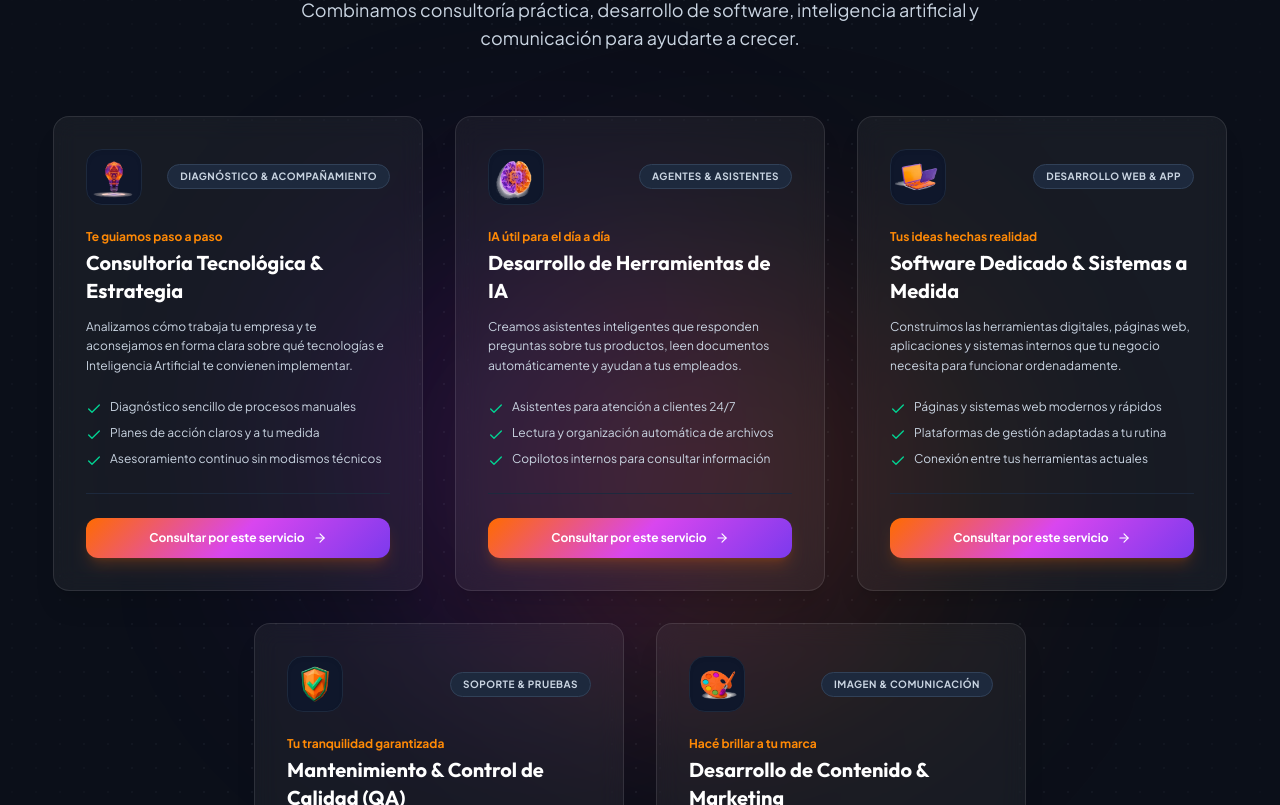
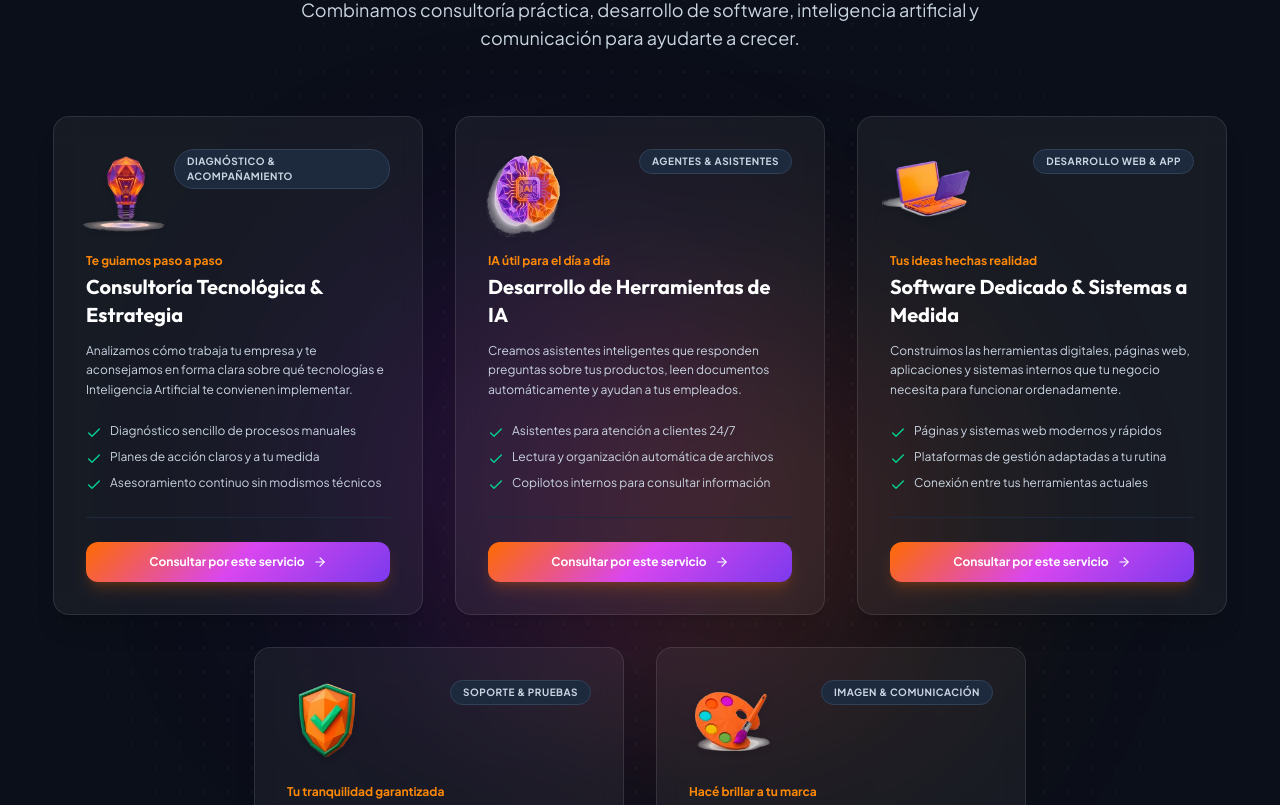
Before and after one commit to iatomica/iatomica, a React (Vite) app: page / in a window 1280 px wide. Shown: the part 1055-1860 px from the top of the page. Built offline with nearby package versions, Linux system fonts and the light colour scheme.

Commit message:
feat(ui): double size (x2) card 3D icons without background container box

```diff
--- a/src/components/ServicesOverview.tsx
+++ b/src/components/ServicesOverview.tsx
@@ -119,11 +119,13 @@ export const ServicesOverview: React.FC<ServicesOverviewProps> = ({ onOpenBookin
               className="w-full md:w-[350px] lg:w-[370px] p-8 rounded-2xl bg-white/5 backdrop-blur-md border border-white/10 hover:border-orange-500/40 shadow-xl flex flex-col justify-between group transition-all duration-300 hover:-translate-y-1.5"
             >
               <div>
-                {/* 3D Low-Poly Icon Header */}
-                <div className="flex items-center justify-between mb-6">
-                  <div className="w-14 h-14 flex items-center justify-center p-1 rounded-2xl bg-slate-900 border border-slate-800 shadow-inner">
-                    <img src={p.icon3d} alt={p.title} className="w-12 h-12 object-contain" />
-                  </div>
+                {/* 3D Low-Poly Icon Header (Double Size, No Frame) */}
+                <div className="flex items-start justify-between mb-4">
+                  <img
+                    src={p.icon3d}
+                    alt={p.title}
+                    className="w-24 h-24 object-contain pointer-events-none -ml-2 -mt-2 filter drop-shadow-md"
+                  />
                   <span className="text-[10px] font-bold uppercase tracking-wider px-3 py-1 rounded-full bg-slate-800 text-slate-300 border border-slate-700">
                     {p.badge}
                   </span>
```
